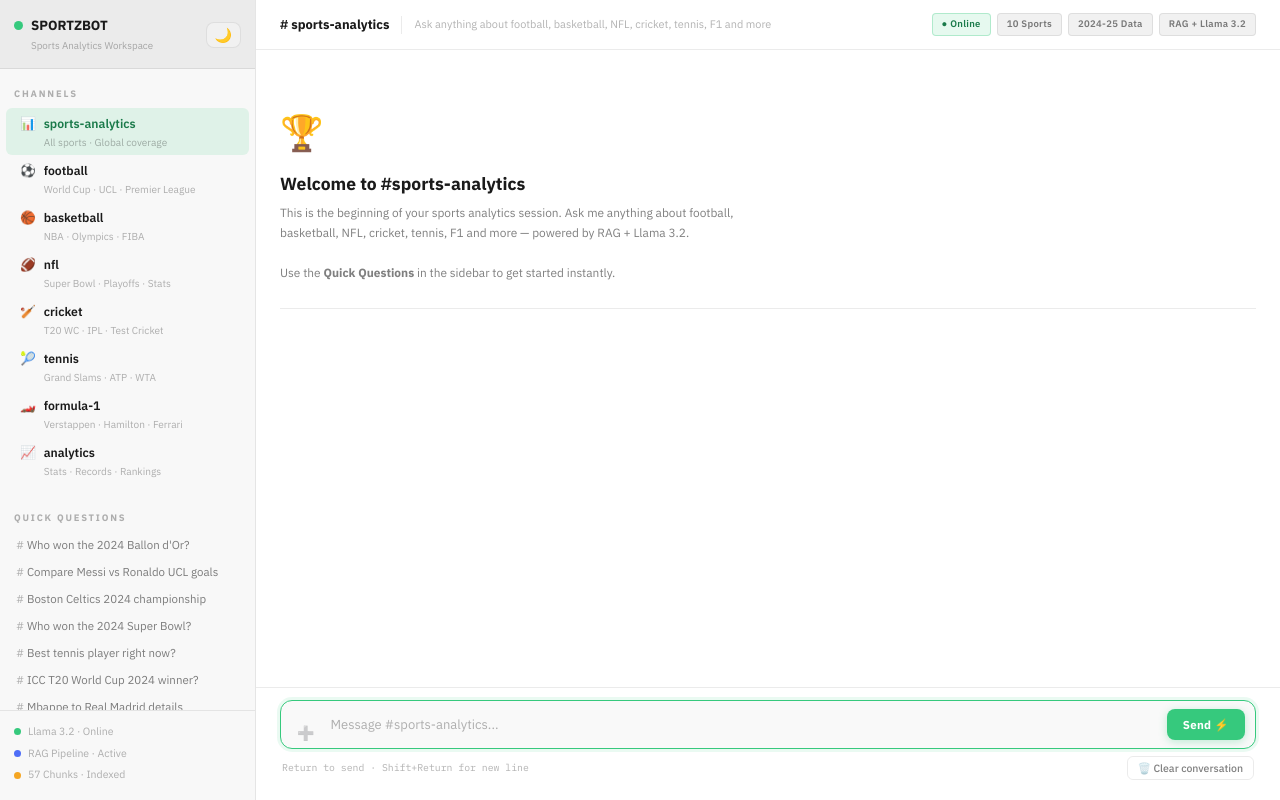
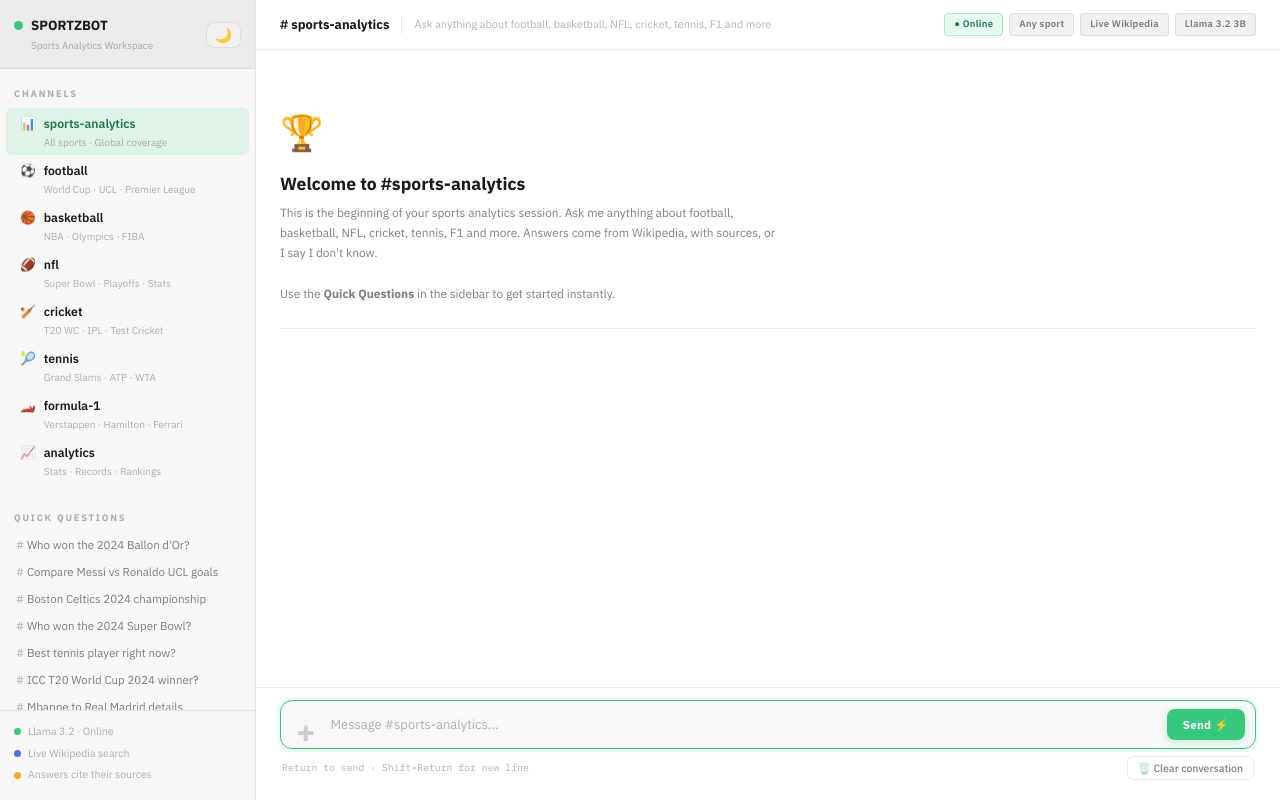
Before and after one commit to Boatengs/sports-rag-chatbot-, a plain HTML site: page src/static/index.html in a window 1280 px wide. Drawn offline with Linux system fonts and the light colour scheme.

Commit message:
UI labels match version 2

```diff
--- a/src/static/index.html
+++ b/src/static/index.html
@@ -621,11 +621,11 @@ html, body {
             </div>
             <div class="sf-item">
                 <span class="status-dot dot-blue" style="width:7px;height:7px;"></span>
-                RAG Pipeline · Active
+                Live Wikipedia search
             </div>
             <div class="sf-item">
                 <span class="status-dot dot-yellow" style="width:7px;height:7px;"></span>
-                57 Chunks · Indexed
+                Answers cite their sources
             </div>
         </div>
     </div>
@@ -640,9 +640,9 @@ html, body {
             </div>
             <div class="top-badges">
                 <span class="badge live">● Online</span>
-                <span class="badge">10 Sports</span>
-                <span class="badge">2024-25 Data</span>
-                <span class="badge">RAG + Llama 3.2</span>
+                <span class="badge">Any sport</span>
+                <span class="badge">Live Wikipedia</span>
+                <span class="badge">Llama 3.2 3B</span>
             </div>
         </div>
 
@@ -653,7 +653,7 @@ html, body {
                 <div id="welcome-desc">
                     This is the beginning of your sports analytics session.
                     Ask me anything about football, basketball, NFL, cricket,
-                    tennis, F1 and more — powered by RAG + Llama 3.2.
+                    tennis, F1 and more. Answers come from Wikipedia, with sources, or I say I don&#39;t know.
                     <br><br>
                     Use the <strong>Quick Questions</strong> in the sidebar to get started instantly.
                 </div>
@@ -851,7 +851,7 @@ function clearChat() {
             <div id="welcome-desc">
                 This is the beginning of your sports analytics session.
                 Ask me anything about football, basketball, NFL, cricket,
-                tennis, F1 and more — powered by RAG + Llama 3.2.
+                tennis, F1 and more. Answers come from Wikipedia, with sources, or I say I don&#39;t know.
                 <br><br>
                 Use the <strong>Quick Questions</strong> in the sidebar to get started instantly.
             </div>
```
